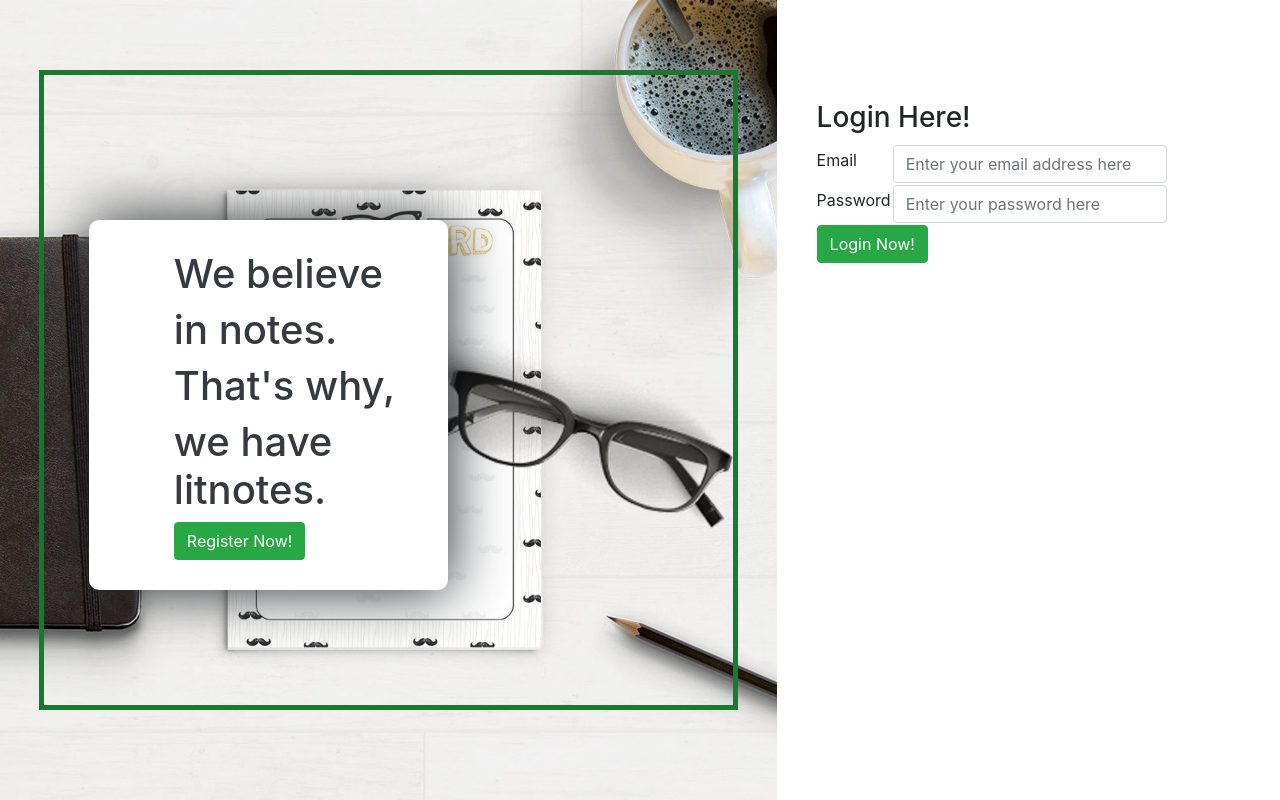
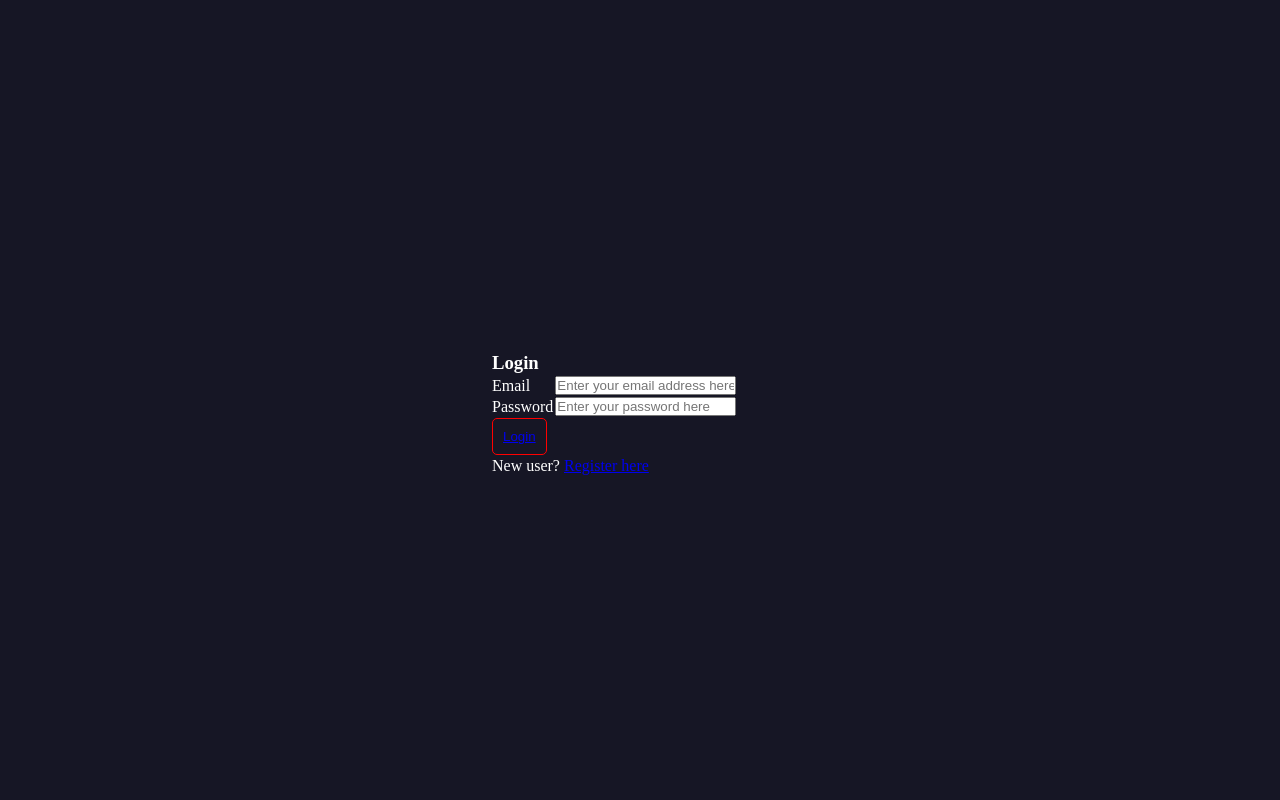
Before and after one commit to alexege/LitNotes, a Django app: page / in a window 1280 px wide. Run offline with Django 3.2, Linux system fonts and the light colour scheme; parts of the project's set-up code (start-up, migrations or seed data) failed here and were passed over; some libraries are stand-ins or nearby versions.

Commit message:
Pre-Cleanup Save

```diff
--- a/apps/login_app/static/login_app/css/style.css
+++ b/apps/login_app/static/login_app/css/style.css
@@ -1,286 +1,61 @@
 * {
     margin: 0;
     padding: 0;
-    font-family: Arial, Helvetica, sans-serif;
+}
+
+:root {
+  --primary-color: rgb(52,58,64,0.5);
+  --secondary-color: white;
+  --font-color: white;
+  --bg-color: #161625;
+  --heading-color: red;
+  --hover-color: white;
+  --subcategory-color: orange;
 }
 
 body {
-    /* background-color: #181818; */
-    /* background-color: #222222; */
-    background-color: white;
+  background-color: var(--bg-color);
 }
 
-.spotify-green {
-    color:#1DB954;
-}
-
-.header, .header h1 {
-    text-align: center;
-    font-size: 80px;
-}
-
-.registration-block {
-    width: 49%;
-    display: inline-block;
-}
-
-.login-block {
-    width: 49%;
-    display: inline-block;
-    vertical-align: top;
-}
-
-.toggle_button i {
-    color: cyan;
-    text-decoration: none;
-}
-
-.toggle_a_tag {
-    text-decoration: none;
-    color: #1DB954;
-}
-
-.new_note {
-    text-align: center;
-}
-
-.note_head {
-    font-size: 24px;
-    font-weight: bold;
-}
-
-.note-title {
-    font-weight: bold;
-    width: 400px;
-}
-
-.form-control.note-title {
-    width: 400px;
-}
-
-.note-body {
-    font-size: 18px;
+/* Validation */
+.text-success {
+  color: red;
 }
 
 
-.add_note {
-    margin: 0 auto;
-    text-align: center;
+.wrapper {
+  /* padding-top:30%; */
+  /* border: 2px solid lime; */
+  /* margin: 0 auto;
+  padding-top: 50%; */
 }
 
-.add_note a {
-    padding: 10px 14px 10px 14px;
-    border: 2px solid #1DB954;
-    background-color: #343a40;
-    border-radius: 50%;
-    color: #1DB954;
+.login-container {
+  margin: 0 auto;
+  color: var(--font-color);
+  /* border: 2px solid red; */
+  /* background-color: var(--bg-color); */
+  width: 300px;
+  height: 100px;
+  position: absolute;
+  left: 50%;
+  top: 50%;
+  margin-top: -50px;
+  margin-left: -150px;
 }
 
-.add_note a:hover {
-    padding: 10px 14px 10px 14px;
-    border: 2px solid #343a40;
-    background-color: #1DB954;
-    border-radius: 50%;
-    color: #343a40;
+.login-button {
+  color: var(--font-color);
+  background-color: var(--bg-color);
+  border: 1px solid var(--heading-color);
+  padding: 10px;
+  border-radius: 5px;
 }
 
-
-
-/* Accordian  */
-.accordion {
-  background-color: #62a571;
-  color: #444;
-  cursor: pointer;
-  padding: 18px;
-  width: 100%;
-  border: none;
-  text-align: left;
-  outline: none;
-  font-size: 15px;
-  transition: 0.4s;
-  position:relative;
+.login-button:hover {
+  color: var(--font-color);
+  background-color: var(--heading-color);
+  border: 1px solid var(--bg-color);
+  padding: 10px;
+  border-radius: 5px;
 }
-
-.active, .accordion:hover {
-  background-color:#cdecce;
-}
-
-
-.panel {
-  padding: 0 18px;
-  display: none;
-  background-color: white;
-  overflow: hidden;
-}
-
-.panel-content {
-  /* border: 2px solid lime; */
-}
-
-/* Sidebar */
-.sidenav {
-  height: 100%;
-  width: 0;
-  position: fixed;
-  z-index: 1;
-  top: 0;
-  left: 0;
-  background-color: #111;
-  overflow-x: hidden;
-  transition: 0.5s;
-  padding-top: 60px;
-}
-
-.sidenav a {
-  padding: 8px 8px 8px 32px;
-  text-decoration: none;
-  font-size: 25px;
-  color: #818181;
-  display: block;
-  transition: 0.3s;
-}
-
-.sidenav a:hover {
-  color: #f1f1f1;
-}
-
-.sidenav .closebtn {
-  position: absolute;
-  top: 0;
-  right: 25px;
-  font-size: 36px;
-  margin-left: 50px;
-}
-
-#main {
-  transition: margin-left .5s;
-  padding: 16px;
-}
-
-@media screen and (max-height: 450px) {
-  .sidenav {padding-top: 15px;}
-  .sidenav a {font-size: 18px;}
-}
-
-
-/* Side Navbar Styling */
-.side-bar-text {
-  color: #1DB954;
-}
-
-.center-text{
-  text-align: center;
-}
-
-.center-text input{
-  margin: 10px;
-}
-
-.inline{
-  display: inline-block;
-}
-
-.category{
-  /* border: 1px solid orange; */
-  position: relative;
-}
-
-.categories-title{
-  text-align: center;
-  color: #1DB954;
-}
-
-.sidenav a {
-  font-size: 18px;
-}
-
-.category-left {
-  display: inline-block;
-}
-
-.category-right {
-  display: inline-block;
-}
-
-.category-right i {
-  position: absolute;
-  right:1rem;
-  top:1rem;
-}
-
-.panel {
-  margin: 0;
-}
-
-.panel{
-  margin-left: 0;
-  margin-right: 0;
-  background-color: white;
-  /* border: 1px solid grey; */
-  border-top: none;
-  box-shadow: 1px 1px 10px;
-  margin-bottom: 10px;
-  /* border: 2px solid black; */
-}
-
-.panel p {
-  margin-top: 1rem;
-}
-
-.inline {
-  display: inline-block;
-}
-
-.relative-container {
-position: relative;
-}
-
-.category-trashcan{
-  color: #1DB954;
-  font-size: 16px;
-}
-
-.trashcan {
-  position: absolute;
-  top: 1rem;
-  right: 10px;
-  color: white;
-}
-
-.trashcan:hover {
-  color: #1DB954;
-}
-
-.logout {
-  position: absolute;
-  right: 1rem;
-  top: 1rem;
-}
-
-.input{
-  text-align: center;
-}
-
-.bold{
-  font-weight: bold;
-}
-
-.move{
-  margin-left: 550px;
-}
-
-.move1{
-  margin-left: 1030px;
-}
-/* Angelo's style */
-.sibs {
-  display: inline-block;
-}
-
-.custom_nav{
-  background-image: linear-gradient(45deg, #1e272e, #2f3640);
-}
-
-#custom_main{
-  background-image: linear-gradient(to top right,#fcfcfc, #e3ecf5);
-}
--- a/apps/login_app/templates/login_app/public.html
+++ b/apps/login_app/templates/login_app/public.html
@@ -3,38 +3,21 @@
 <head>
     <meta charset="UTF-8">
     <meta name="viewport" content="width=device-width, initial-scale=1.0">
-    <meta http-equiv="X-UA-Compatible" content="ie=edge">
+    <!-- <meta http-equiv="X-UA-Compatible" content="ie=edge"> -->
     <title>Public Litnotes</title>
     {% load static %}
-    <link rel="stylesheet" href="https://stackpath.bootstrapcdn.com/bootstrap/4.3.1/css/bootstrap.min.css" integrity="sha384-ggOyR0iXCbMQv3Xipma34MD+dH/1fQ784/j6cY/iJTQUOhcWr7x9JvoRxT2MZw1T" crossorigin="anonymous">
-    <link rel="stylesheet" href="{% static 'login_app/css/style2.css' %}">
+    <!-- <link rel="stylesheet" href="https://stackpath.bootstrapcdn.com/bootstrap/4.3.1/css/bootstrap.min.css" integrity="sha384-ggOyR0iXCbMQv3Xipma34MD+dH/1fQ784/j6cY/iJTQUOhcWr7x9JvoRxT2MZw1T" crossorigin="anonymous"> -->
+    <link rel="stylesheet" href="{% static 'login_app\css\style.css' %}">
 </head>
 <body>
-    <!-- Background Picture -->
-    <div class="bg">
-        <div class="invisible"></div>
-        <div class="border_box">
-            <div class="center">
-                <div class="honey">
-                    <h1 class="text-dark">We believe </h1>
-                    <h1 class="text-dark">in notes.</h1>
-                    <h1 class="text-dark">That's why, </h1>
-                    <h1 class="text-dark">we have litnotes.</h1>
-                </div>
-                <a class="btn btn-success move"href="/public">Register Now!</a>
-            </div>
-        </div>
-    </div>
-    <div class="side"></div>
-    <!-- Login -->
-    <div class="side_log_container">
-        <div class="login-block">
+    <div class="wrapper">
+    <div class="login-container">
             <form action="/login" method="POST">
                 {% csrf_token %}
-                <table class="login-table">
+                <table>
                     <tr>
-                        <td colspan=2>
-                            <h3 class="title">Login Here!</h3>
+                        <td colspan="2">
+                            <h3>Login</h3>
                         </td>
                     </tr>
                     <tr>
@@ -42,7 +25,7 @@
                             <label for="email">Email</label>
                         </td>
                         <td>
-                            <input class="form-control" type="email" id="email" name="email" placeholder="Enter your email address here">
+                            <input type="email" id="email" name="email" placeholder="Enter your email address here">
                         </td>
                     </tr>
                     <tr>
@@ -50,13 +33,16 @@
                             <label for="password">Password</label>
                         </td>
                         <td>
-                            <input class="form-control" type="password" id="password" name="password" placeholder="Enter your password here">
+                            <input type="password" id="password" name="password" placeholder="Enter your password here">
                         </td>
                     </tr>
                     <tr>
-                        <td colspan=2>
-                            <button class="btn btn-success">Login Now!</button>
+                        <td colspan="2">
+                            <button class="login-button"><a href="#">Login</a></button>
                         </td>
+                    </tr>
+                    <tr>
+                        <td colspan=2>New user? <a href="#">Register here</a></td>
                     </tr>
                 </table>
             </form>
@@ -64,7 +50,7 @@
             <!-- Validation Check -->
             <div class='small'>
                     {% if messages %}
-                    <ul class="messages">
+                    <ul>
                         {% for message in messages %}
                         <p{% if message.tags %} class="{{ message.tags }} text-success"{% endif %}>{{ message }}</p>
                         {% endfor %}
@@ -73,5 +59,7 @@
             </div>
         </div>
     </div>
+</div>
+</div>
 </body>
 </html>
--- a/apps/notes_app/templates/notes_app/dashboard.html
+++ b/apps/notes_app/templates/notes_app/dashboard.html
@@ -14,7 +14,7 @@
     <script src="https://cdnjs.cloudflare.com/ajax/libs/popper.js/1.14.7/umd/popper.min.js" integrity="sha384-UO2eT0CpHqdSJQ6hJty5KVphtPhzWj9WO1clHTMGa3JDZwrnQq4sF86dIHNDz0W1" crossorigin="anonymous"></script>
     <script src="https://stackpath.bootstrapcdn.com/bootstrap/4.3.1/js/bootstrap.min.js" integrity="sha384-JjSmVgyd0p3pXB1rRibZUAYoIIy6OrQ6VrjIEaFf/nJGzIxFDsf4x0xIM+B07jRM" crossorigin="anonymous"></script>
 
-    <title>Successful Login</title>
+    <title>All Notes</title>
 </head>
 <body>
   <div class="wrapper">
@@ -138,7 +138,7 @@
 
       <!-- Top Navbar -->
       <nav class="navbar navbar-expand-lg navbar-custom sticky-top">
-          <a class="navbar-brand" href="/notes">Lit Notes</a>
+          <a class="navbar-brand" href="/notes">Notes</a>
           <h4 class="welcome">Welcome, {{current_user.first_name}}</h4>
           <button class="navbar-toggler" type="button" data-toggle="collapse" data-target="#navbarText" aria-controls="navbarText" aria-expanded="false" aria-label="Toggle navigation">
             <span class="navbar-toggler-icon"></span>
@@ -256,7 +256,6 @@
 
 <script>
 
-
 // Toggle add note button
 function toggle_new_note() {
 var x = document.getElementById("toggle_new_note");
@@ -340,6 +339,7 @@
     toggle = true;
   }
 }
+
 </script>
 </div>
 </body>
```
Also changed, not shown: apps/login_app/templates/login_app/index.html (+4 -37 lines), db.sqlite3.
